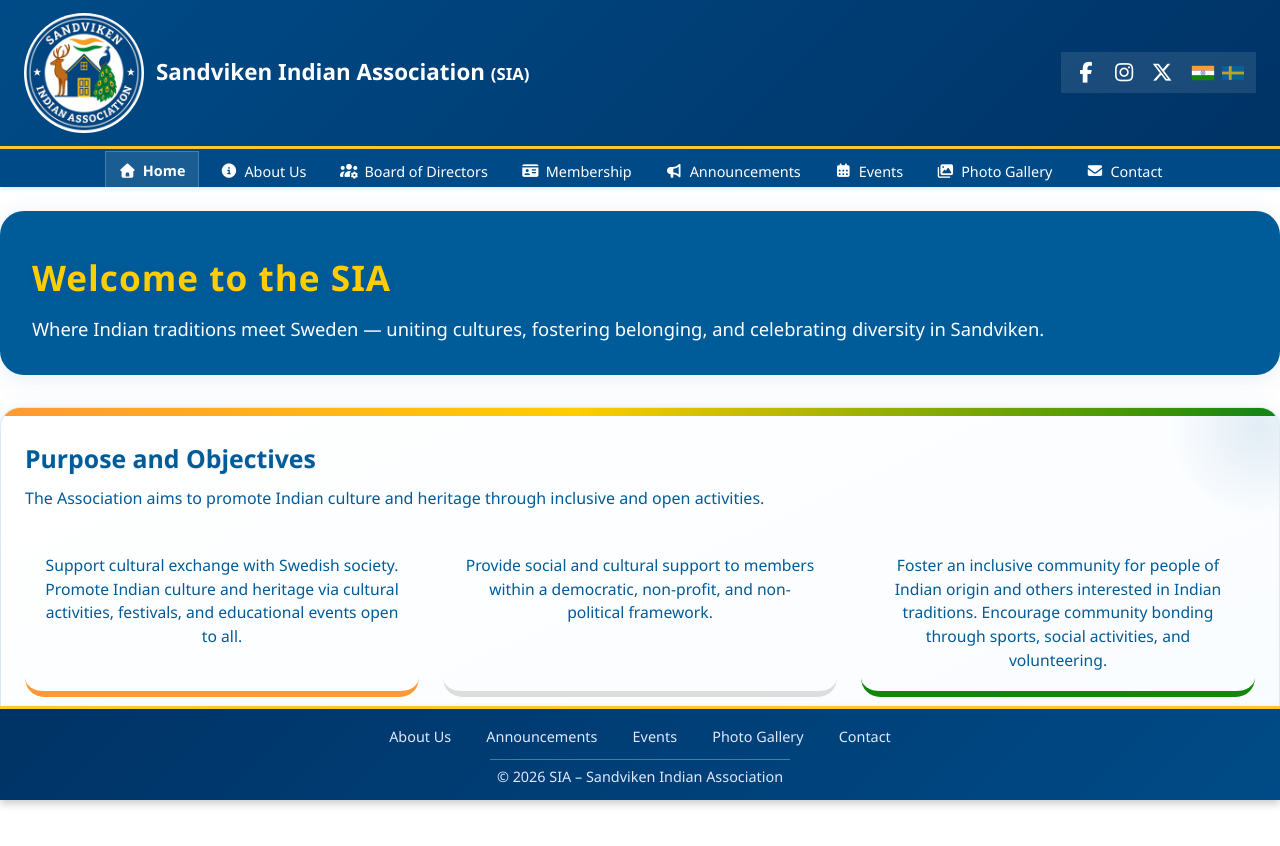
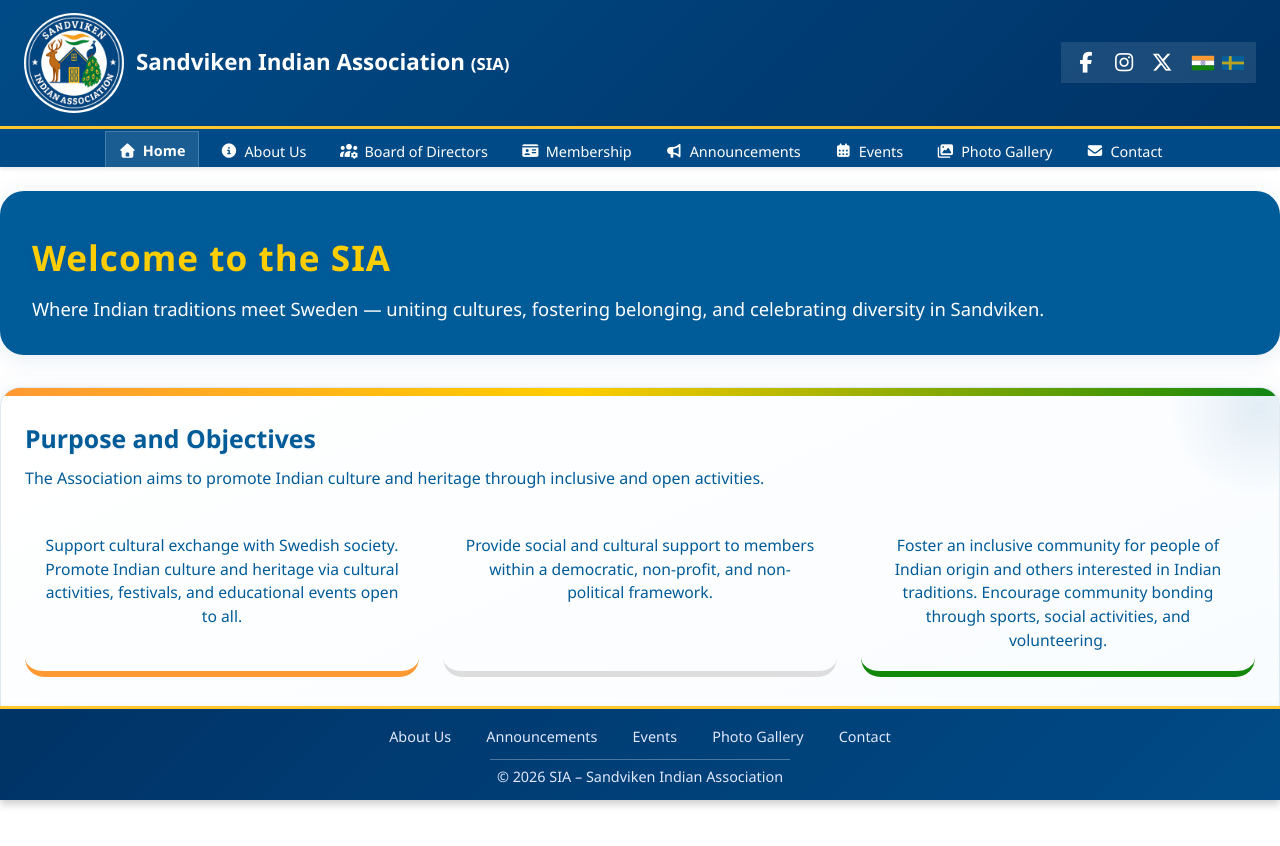
Before and after one commit to choudhary-neer/sia-website-v2, an Angular app: page /home in a window 1280 px wide. Shown: the top 846 px of the page. Built offline with nearby package versions, Linux system fonts and the light colour scheme.

Commit message:
Refinement

```diff
--- a/src/app/components/header/header.css
+++ b/src/app/components/header/header.css
@@ -34,8 +34,8 @@ header {
 .logo,
 .logo-fallback,
 .logo-placeholder {
-  width: 120px;
-  height: 120px;
+  width: 100px;
+  height: 100px;
   flex-shrink: 0;
 }
 
```
